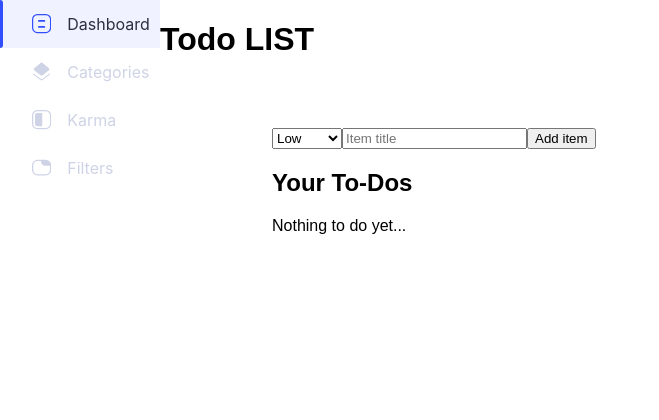
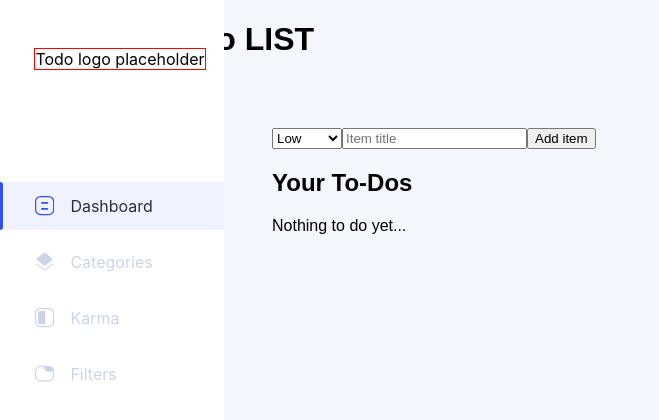
Before and after one commit to An1mus/merntodo, a React (Create React App) app: page / in a window 1280 px wide. Shown: the top 420 px of the page, without its empty margins (0-659 px from the left). Built offline with nearby package versions, Linux system fonts and the light colour scheme.

Commit message:
Navigation styling and logo placeholder

```diff
--- a/src/components/App.css
+++ b/src/components/App.css
@@ -1,4 +1,6 @@
 :root {
+    --main-background-color: #F5F5FC;
+
     --main-highlight-color: #314EFF;
 
     --main-idle-text-color: #CFD3E6;
@@ -12,6 +14,10 @@
     --nav-active-link-background: rgba(49, 78, 255, 0.07);
 }
 
+html {
+    background-color: var(--main-background-color);
+}
+
 .u-flex {
     display: flex;
 }
--- a/src/components/common/Nav/NavItem.tsx
+++ b/src/components/common/Nav/NavItem.tsx
@@ -6,6 +6,7 @@ const NavItemContainer = styled.div`
     align-items: center;
     cursor: pointer;
     display: flex;
+    margin-bottom: 0.5rem;
     position: relative;
     width: 100%;
 
@@ -36,7 +37,7 @@ const NavItemContainer = styled.div`
         align-items: center;
         justify-content: space-around;
         margin-right: 1rem;
-        margin-left: 2rem;
+        margin-left: 2.2rem;
     }
 
     svg {
--- a/src/components/common/Nav/index.tsx
+++ b/src/components/common/Nav/index.tsx
@@ -3,23 +3,41 @@ import NAV_LINKS from './nav.config';
 import styled from 'styled-components';
 import NavItem from './NavItem';
 
+const LogoContainer = styled.div`
+    margin: 2rem auto 6rem 2.15rem;
+    display: flex;
+    width: 100%;
+
+    p {
+        border: 1px solid red;
+    }
+`;
+
 const NavContainer = styled.div`
+    bottom: 0;
     background: white;
+    display: flex;
+    left: 0;
     position: fixed;
     top: 0;
-    left: 0;
-    bottom: 0;
-    width: 10rem;
+    width: 14rem;
 `;
+
 
 const Nav: React.FC = () => {
     return (
         <NavContainer className={'u-flex u-flex-column'}>
-            {NAV_LINKS.map(
-                ({id, to, title, Icon}) => (
-                    <NavItem key={id} to={to} title={title} Icon={Icon}/>
-                )
-            )}
+            <LogoContainer>
+                <p>Todo logo placeholder</p>
+            </LogoContainer>
+
+            <div>
+                {NAV_LINKS.map(
+                    ({id, to, title, Icon}) => (
+                        <NavItem key={id} to={to} title={title} Icon={Icon}/>
+                    )
+                )}
+            </div>
         </NavContainer>
     );
 };
```
